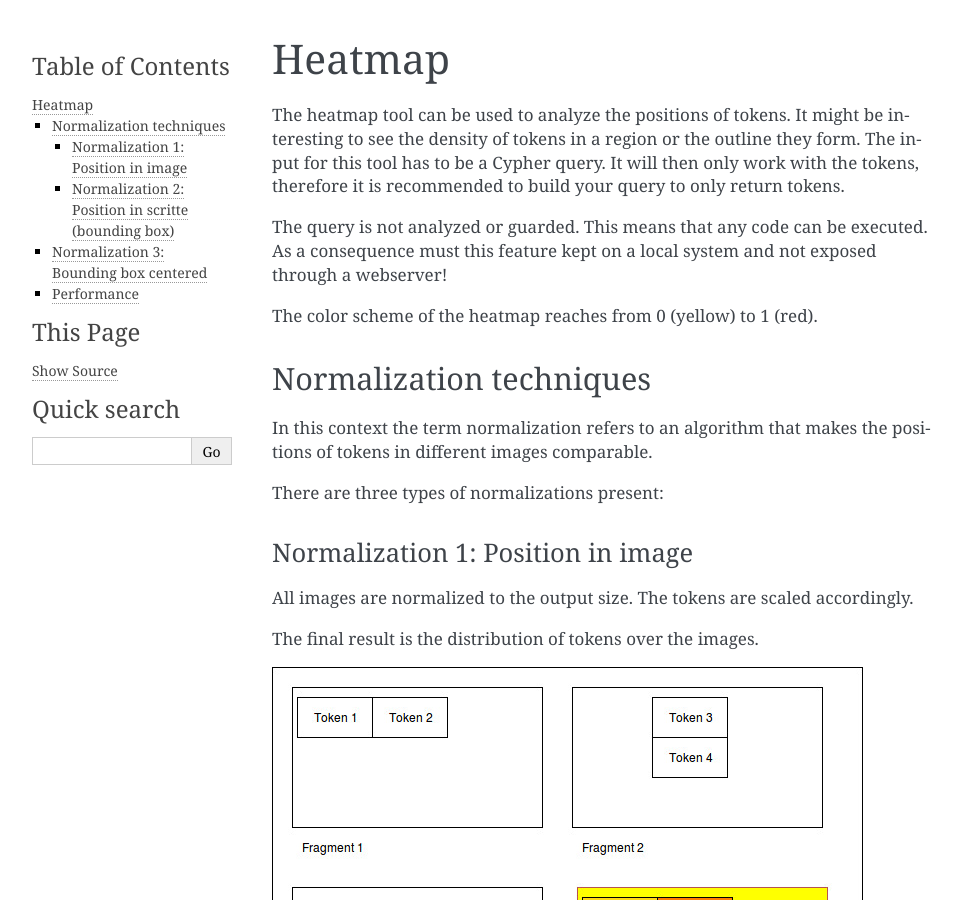
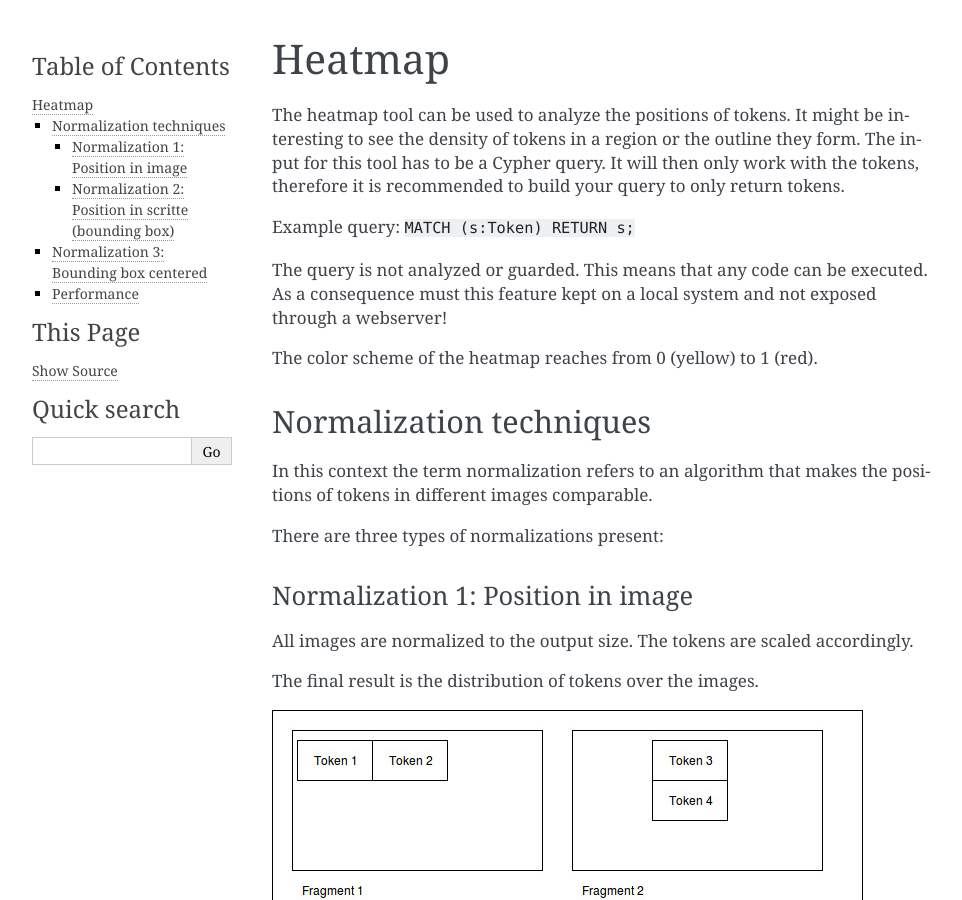
Before and after one commit to DanielPollithy/GIAnT, a Sphinx documentation site: the page built from docs/sphinx/sources/Heatmap.rst, in a window 1280 px wide and 900 px high. Shown: the whole window, without its empty margins (148-1110 px from the left). Built offline with Sphinx 7.4.7, drawn with Linux system fonts in a browser that asks for light colours; formulas are drawn with MathJax 3.

Commit message:
add example

```diff
--- a/docs/sphinx/sources/Heatmap.rst
+++ b/docs/sphinx/sources/Heatmap.rst
@@ -5,6 +5,9 @@ The heatmap tool can be used to analyze the positions of tokens.
 It might be interesting to see the density of tokens in a region or the outline they form.
 The input for this tool has to be a Cypher query. It will then only work with the tokens,
 therefore it is recommended to build your query to only return tokens.
+
+Example query:
+:code:`MATCH (s:Token) RETURN s;`
 
 The query is not analyzed or guarded. This means that any code can be executed.
 As a consequence must this feature kept on a local system and not exposed through a webserver!
```
